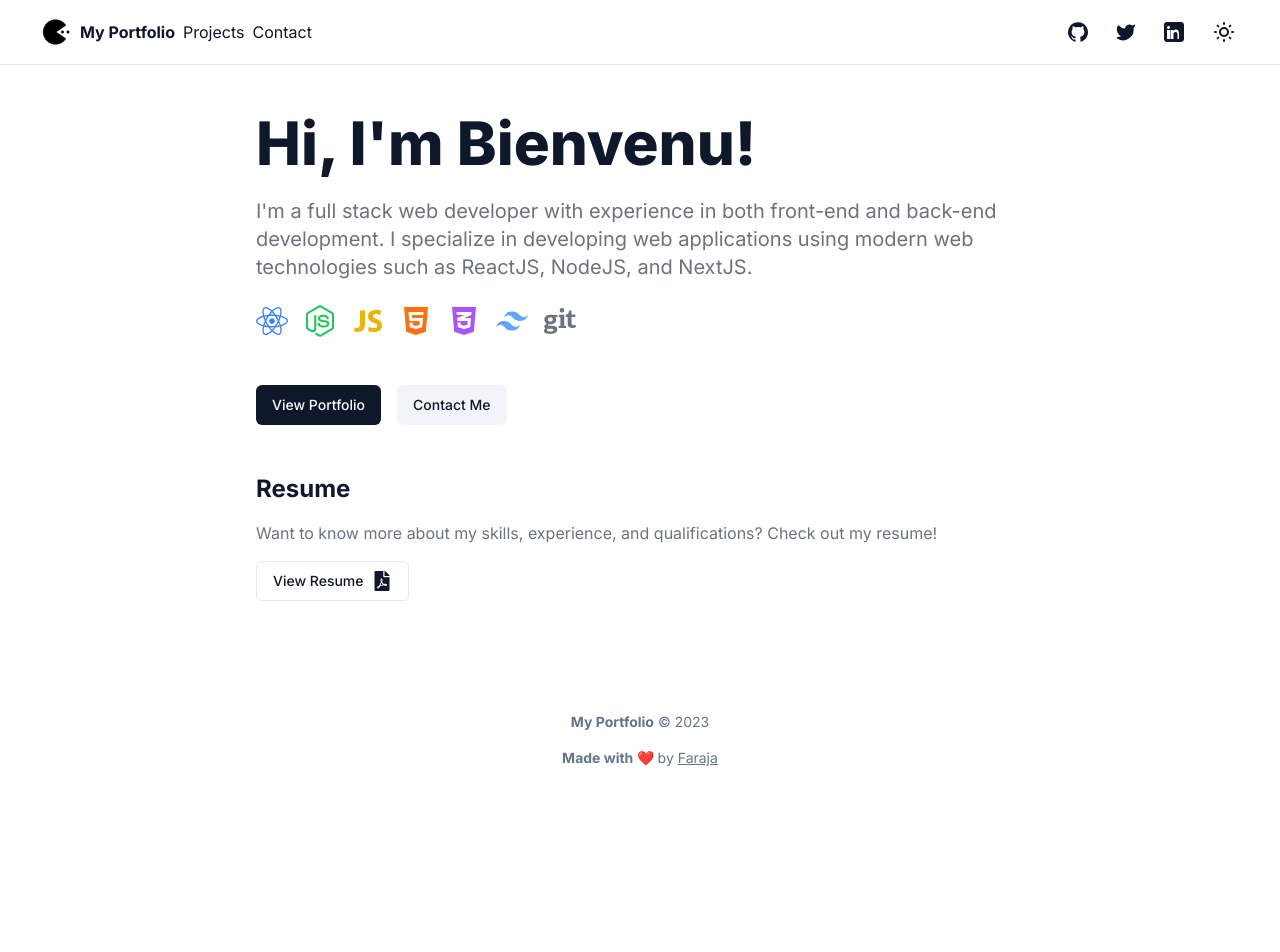
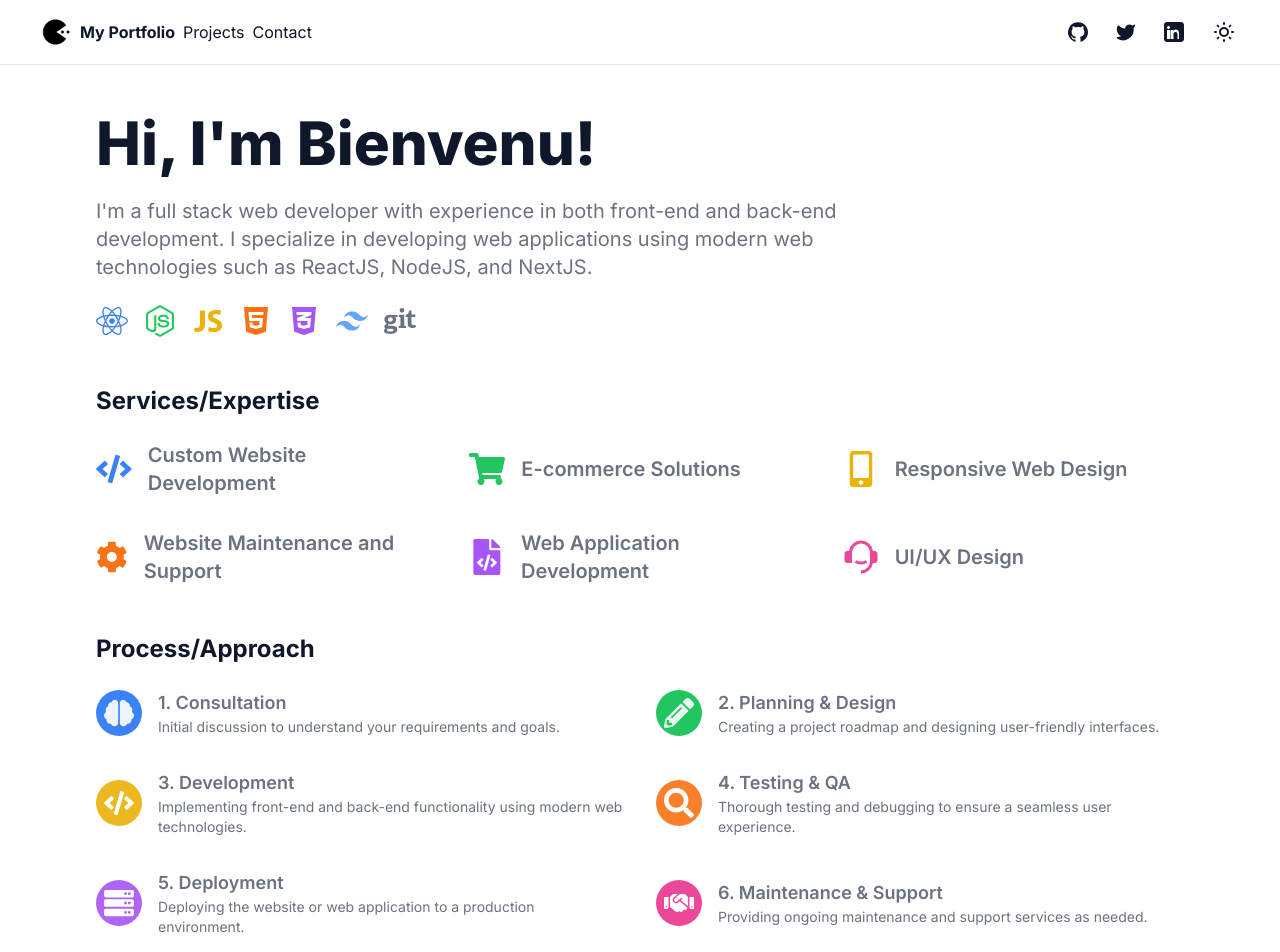
Before and after one commit to farajabien/portfolio, a Next.js app: page / in a window 1280 px wide. Shown: the top 952 px of the page. Before the commit the page ends 800 px from the top, so only its background shows below. Built offline with nearby package versions, Linux system fonts and the light colour scheme.

Commit message:
added services

```diff
--- a/app/page.tsx
+++ b/app/page.tsx
@@ -1,15 +1,27 @@
 import Link from "next/link"
 import {
+  FaBrain,
+  FaCode,
+  FaCog,
   FaCss3Alt,
+  FaDollarSign,
+  FaFileCode,
   FaFilePdf,
   FaGit,
   FaGithub,
+  FaHandshake,
   FaHtml5,
+  FaMobileAlt,
   FaNodeJs,
+  FaPencilAlt,
   FaReact,
   FaRegFilePdf,
+  FaSearch,
+  FaServer,
+  FaShoppingCart,
 } from "react-icons/fa"
 import { IoLogoJavascript } from "react-icons/io"
+import { RiCustomerService2Fill } from "react-icons/ri"
 import { SiTailwindcss } from "react-icons/si"
 
 import { Button } from "@/components/ui/button"
@@ -40,7 +52,147 @@ export default function IndexPage() {
             className="text-gray-500  transition duration-300  hover:text-gray-600 dark:text-gray-300 dark:hover:text-gray-200"
           />
         </div>
+        <div className="mt-12">
+          <h2 className="text-2xl font-bold">Services/Expertise</h2>
+          <div className="mt-6 grid grid-cols-1 gap-8 text-xs text-gray-500 dark:text-gray-300  sm:grid-cols-2 lg:grid-cols-3">
+            {/* Service 1 */}
+            <div className="flex items-center space-x-4">
+              <FaCode className="text-4xl text-blue-500" />
+              <span className="text-xl font-semibold">
+                Custom Website Development
+              </span>
+            </div>
+            {/* Service 2 */}
+            <div className="flex items-center space-x-4">
+              <FaShoppingCart className="text-4xl text-green-500" />
+              <span className="text-xl font-semibold">
+                E-commerce Solutions
+              </span>
+            </div>
+            {/* Service 3 */}
+            <div className="flex items-center space-x-4">
+              <FaMobileAlt className="text-4xl text-yellow-500" />
+              <span className="text-xl font-semibold">
+                Responsive Web Design
+              </span>
+            </div>
+            {/* Service 4 */}
+            <div className="flex items-center space-x-4">
+              <FaCog className="text-4xl text-orange-500" />
+              <span className="text-xl font-semibold">
+                Website Maintenance and Support
+              </span>
+            </div>
+            {/* Service 5 */}
+            <div className="flex items-center space-x-4">
+              <FaFileCode className="text-4xl text-purple-500" />
+              <span className="text-xl font-semibold">
+                Web Application Development
+              </span>
+            </div>
+            {/* Service 6 */}
+            <div className="flex items-center space-x-4">
+              <RiCustomerService2Fill className="text-4xl text-pink-500" />
+              <span className="text-xl font-semibold">UI/UX Design</span>
+            </div>
+          </div>
+        </div>
 
+        <div className="mt-12">
+          <h2 className="text-2xl font-bold">Process/Approach</h2>
+          <div className="mt-6 grid grid-cols-1 gap-8 text-gray-500 dark:text-gray-300 sm:grid-cols-2">
+            <div className="flex items-center space-x-4">
+              <div className="rounded-full bg-blue-500 p-2">
+                <FaBrain className="animate-pulse text-3xl text-white" />
+              </div>
+              <div>
+                <h3 className="text-lg font-semibold">1. Consultation</h3>
+                <p className="text-sm">
+                  Initial discussion to understand your requirements and goals.
+                </p>
+              </div>
+            </div>
+            <div className="flex items-center space-x-4">
+              <div className="rounded-full bg-green-500 p-2">
+                <FaPencilAlt className=" animate-pulse text-3xl text-white" />
+              </div>
+              <div>
+                <h3 className="text-lg font-semibold">
+                  2. Planning &amp; Design
+                </h3>
+                <p className="text-sm">
+                  Creating a project roadmap and designing user-friendly
+                  interfaces.
+                </p>
+              </div>
+            </div>
+            <div className="flex items-center space-x-4">
+              <div className="animate-pulse rounded-full bg-yellow-500 p-2">
+                <FaCode className="text-3xl text-white" />
+              </div>
+              <div>
+                <h3 className="text-lg font-semibold">3. Development</h3>
+                <p className="text-sm">
+                  Implementing front-end and back-end functionality using modern
+                  web technologies.
+                </p>
+              </div>
+            </div>
+            <div className="flex items-center space-x-4">
+              <div className="animate-pulse rounded-full bg-orange-500 p-2">
+                <FaSearch className="text-3xl text-white" />
+              </div>
+              <div>
+                <h3 className="text-lg font-semibold">4. Testing &amp; QA</h3>
+                <p className="text-sm">
+                  Thorough testing and debugging to ensure a seamless user
+                  experience.
+                </p>
+              </div>
+            </div>
+            <div className="flex items-center space-x-4">
+              <div className="animate-pulse rounded-full bg-purple-500 p-2">
+                <FaServer className="text-3xl text-white" />
+              </div>
+              <div>
+                <h3 className="text-lg font-semibold">5. Deployment</h3>
+                <p className="text-sm">
+                  Deploying the website or web application to a production
+                  environment.
+                </p>
+              </div>
+            </div>
+
+            <div className="flex items-center space-x-4">
+              <div className="rounded-full bg-pink-500 p-2">
+                <FaHandshake className="text-3xl text-white" />
+              </div>
+              <div>
+                <h3 className="text-lg font-semibold">
+                  6. Maintenance &amp; Support
+                </h3>
+                <p className="text-sm">
+                  Providing ongoing maintenance and support services as needed.
+                </p>
+              </div>
+            </div>
+          </div>
+          <p className="mt-6 text-gray-500 dark:text-gray-200">
+            I believe in effective communication and collaboration. I&apos;m
+            available for regular feedback, iterative discussions, and to
+            address any concerns you may have throughout the development
+            process.
+          </p>
+        </div>
+
+        <div className="mt-12">
+          <div className="flex items-center space-x-2">
+            <FaDollarSign className="text-2xl text-yellow-500" />
+            <span className="text-xl font-semibold">
+              Pricing starts as low as $100 USD!
+            </span>
+          </div>
+        </div>
         <div className="mt-12">
           <Link href="/projects">
             <Button>View Portfolio</Button>
```
